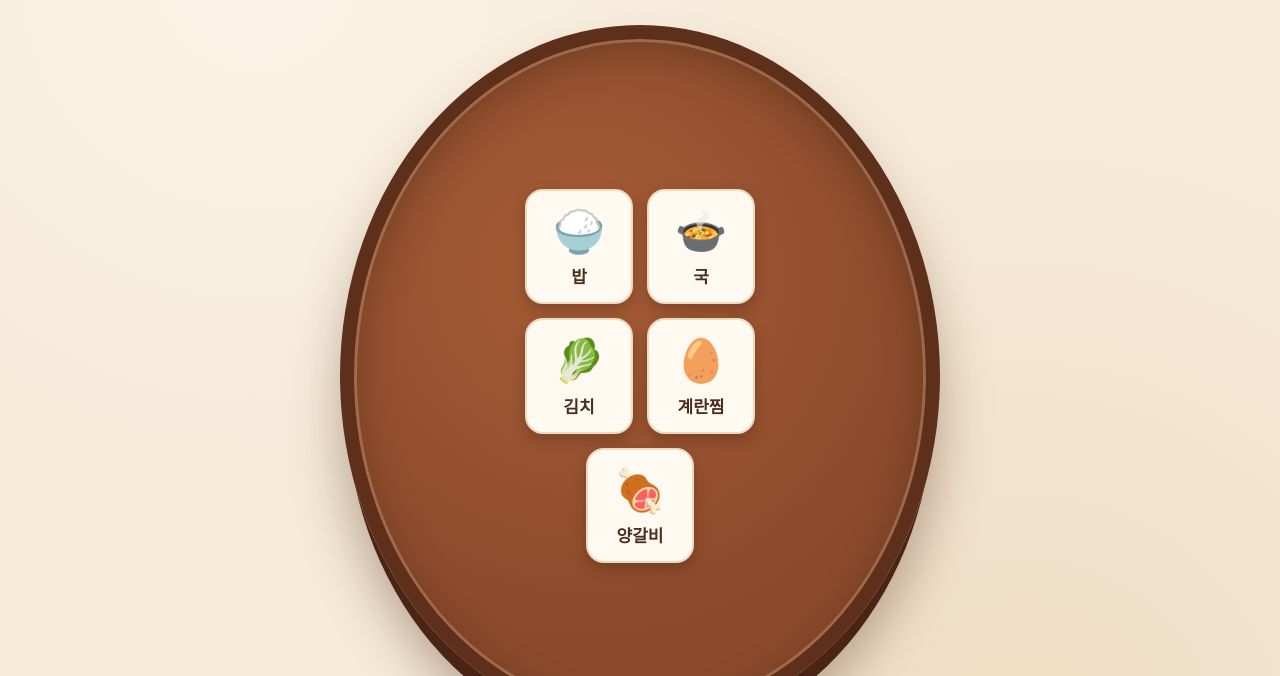
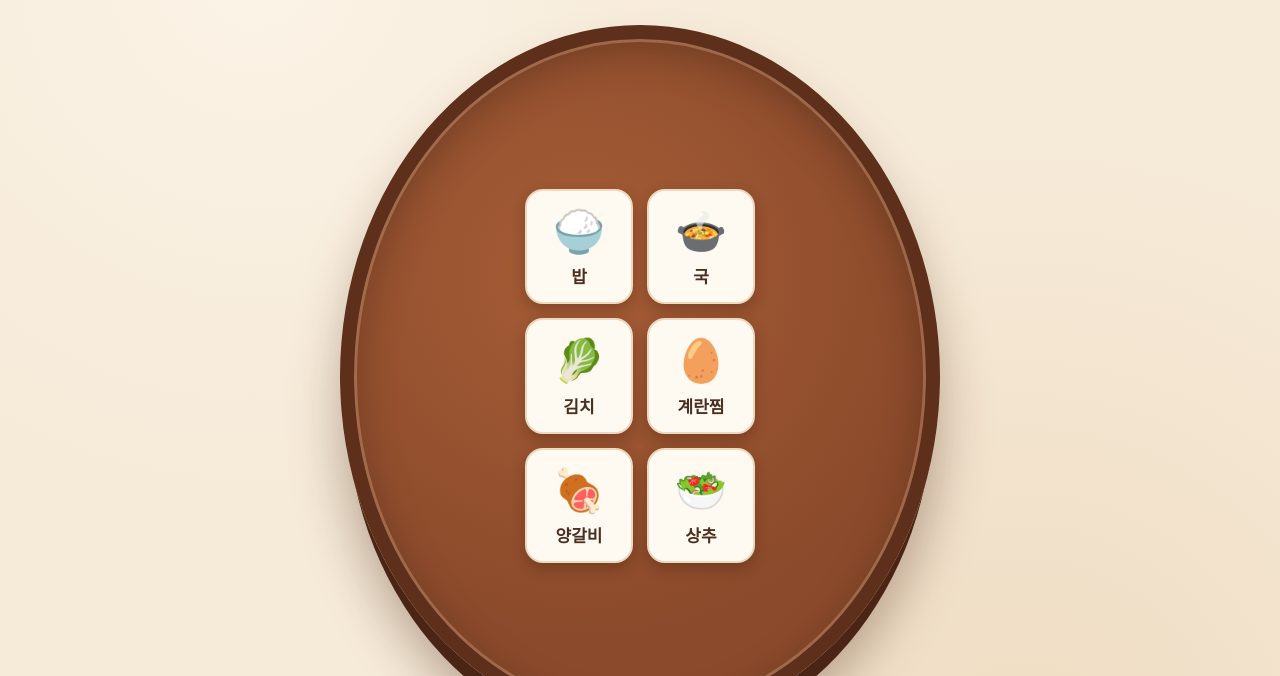
Before and after one commit to 72parkyunsuk-dev/bapsang02, a plain HTML site: page index.html in a window 1280 px wide. Shown: the part 124-800 px from the top of the page. Drawn offline with Linux system fonts and the light colour scheme.

Commit message:
상추 추가

```diff
--- a/index.html
+++ b/index.html
@@ -115,6 +115,7 @@
       <li data-emoji="🥬">김치</li>
       <li data-emoji="🥚">계란찜</li>
       <li data-emoji="🍖">양갈비</li>
+      <li data-emoji="🥗">상추</li>
     </ul>
   </div>
 
```
